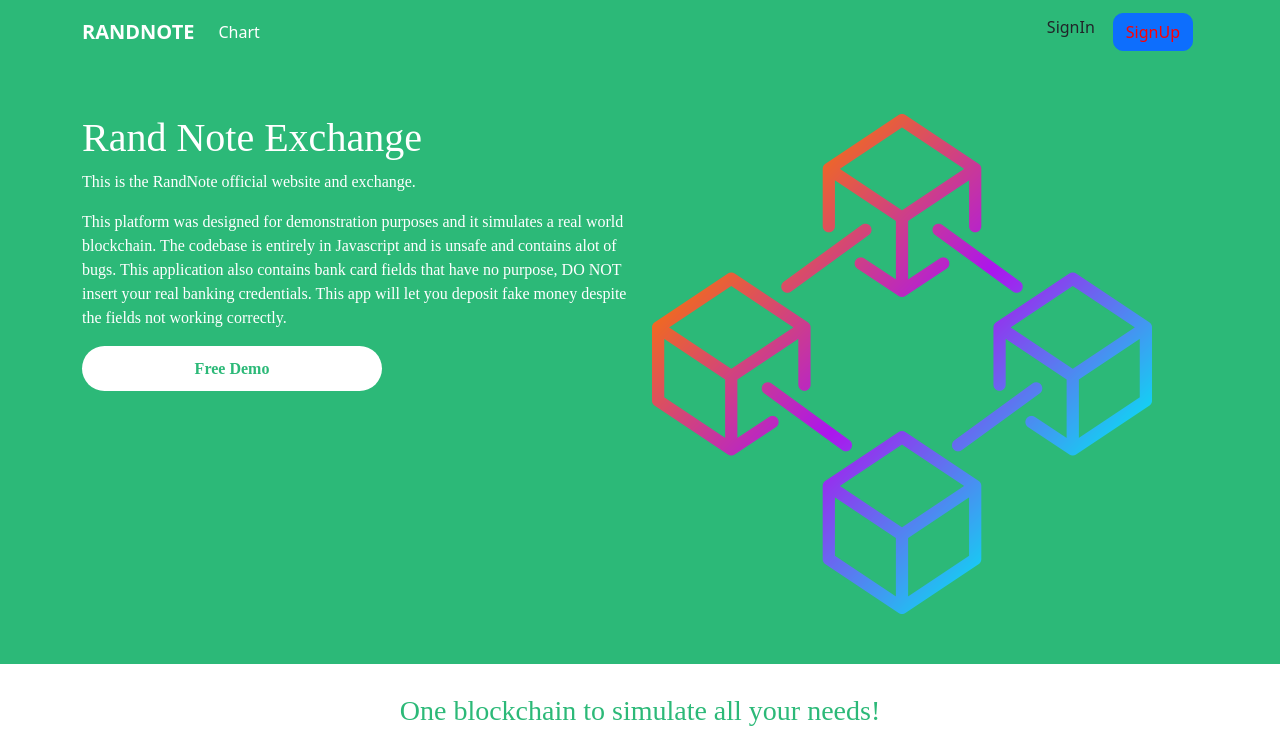
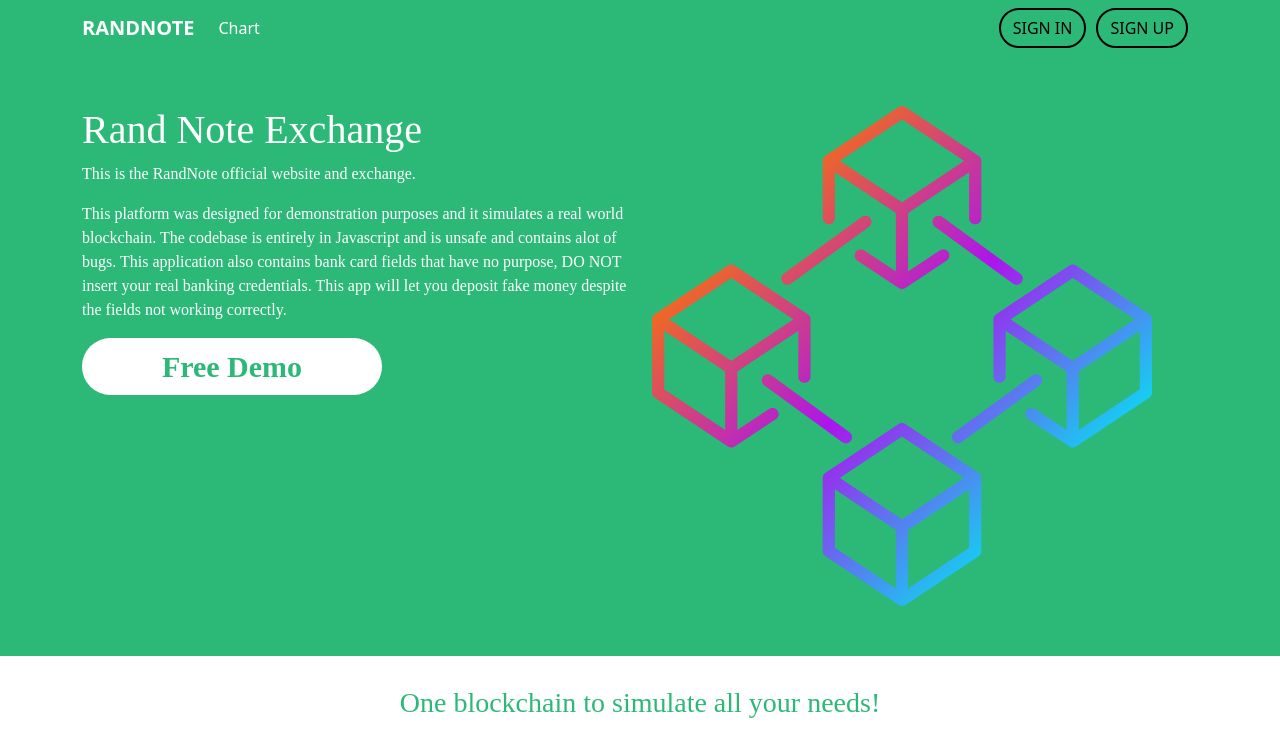
Before and after one commit to randnote/randnote-exchange, a Next.js app: page / in a window 1280 px wide. Shown: the top 749 px of the page. Built offline with nearby package versions, Linux system fonts and the light colour scheme; a web font is replaced by a local one.

Commit message:
made minor changes to the UI

```diff
--- a/pages/components/Navbar.tsx
+++ b/pages/components/Navbar.tsx
@@ -101,17 +101,17 @@ export const AuthenticatedNavbar = (props: any) => {
 						<Nav className="navbar-nav ms-auto">
 							{/* <Nav.Link className="ms-auto"> THIS THING CAUSES HYDRATION ISSUES */}
 							<Link href="/signin">
-								<button className="btn " color="">
-									SignIn
-								</button>
+								<Button className={`${styles.buttonSignin}`}>
+									Sign In
+								</Button>
 							</Link>
 
 							<Link href="/signup">
 								<Button
-									style={AuthNavbarButtonStyles}
-									color="primary"
+
+									className={`${styles.buttonSignup}`}
 								>
-									SignUp
+									Sign Up
 								</Button>
 							</Link>
 							{/* </Nav.Link> */}
@@ -123,10 +123,10 @@ export const AuthenticatedNavbar = (props: any) => {
 	);
 };
 
-const AuthNavbarButtonStyles = {
-	color: "red",
-	margin: "5px",
-	borderRadius: "10px",
-};
+// const AuthNavbarButtonStyles = {
+// 	color: "red",
+// 	margin: "5px",
+// 	borderRadius: "10px",
+// };
 
 export default AuthenticatedNavbar;
--- a/styles/Home.module.scss
+++ b/styles/Home.module.scss
@@ -40,13 +40,14 @@
       }
 
       .mainButton{
-        height: 45px;
+        // height: 45px;
         border-radius: 30px;
         width: 300px;
         background-color: white;
         color: $color-primary-green;
         border: 0px solid $color-primary-green;
         font-weight: bold;
+        font-size: 30px;
       }
     }
 
--- a/styles/Navbar.module.scss
+++ b/styles/Navbar.module.scss
@@ -16,6 +16,41 @@
                 color: white;
             }
         }
+
+        .buttonSignin{
+            border-radius: 20px;
+            text-transform: uppercase;
+            background-color: inherit;
+            border: 2px solid black;
+            color: black;
+            margin-right: 10px;
+
+            &:hover{
+                background-color: white;
+                color: black;
+                border: 2px solid white;
+            }
+
+            @media (max-width: 990px) {
+                margin-bottom: 10px;
+            }
+        }
+        .buttonSignup{
+            border-radius: 20px;
+            text-transform: uppercase;
+            background-color: inherit;
+            border: 2px solid black;
+            color: black;
+            margin-right: 10px;
+
+            &:hover{
+                background-color: white;
+                color: black;
+                border: 2px solid white;
+            }
+
+
+        }
     }
 
 }
```
